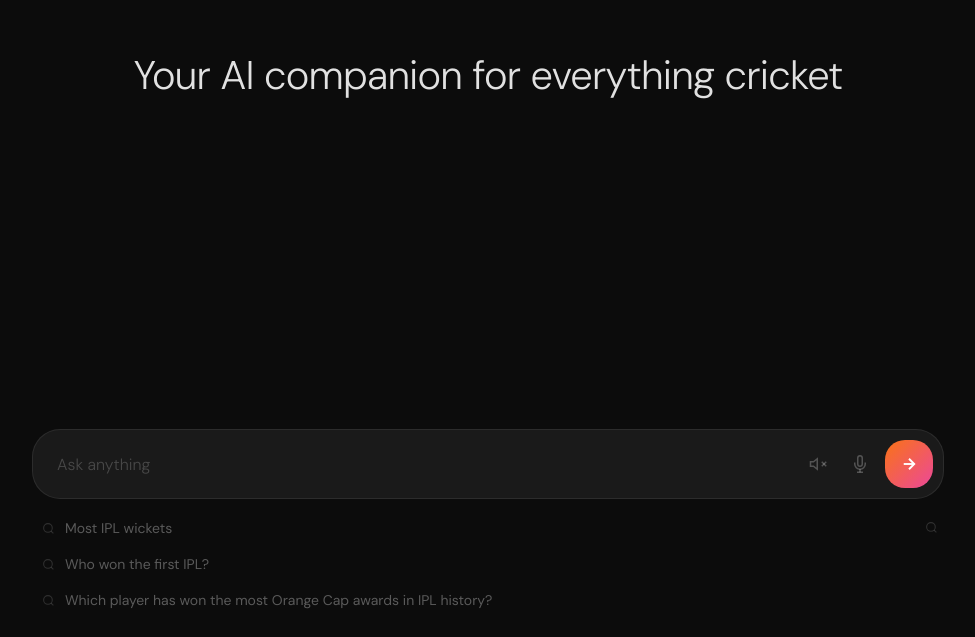
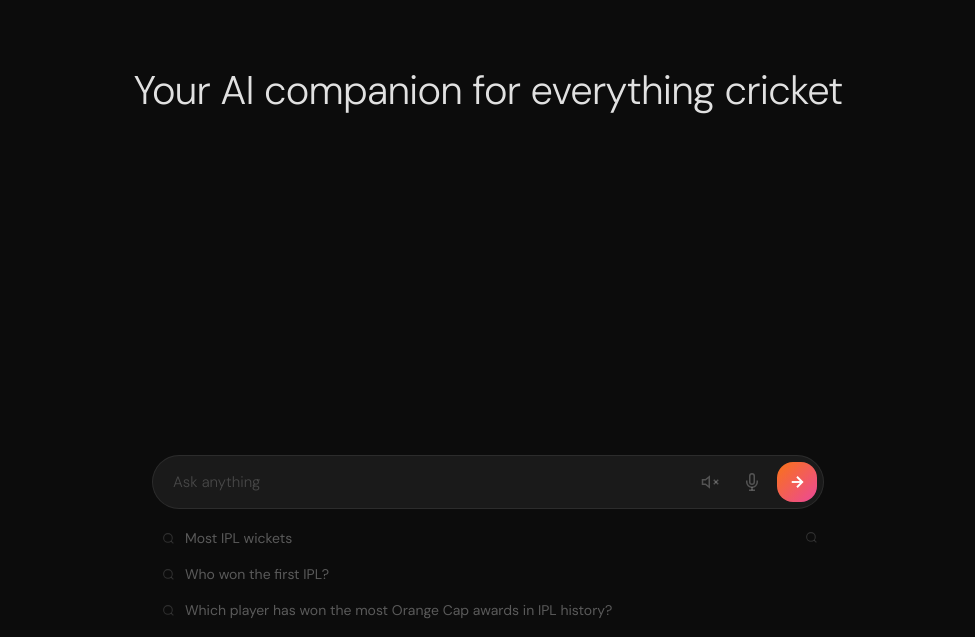
Before and after one commit to SD-SF360/AskAI, a React (Create React App) app: page / in a window 1280 px wide. Shown: the part 163-800 px from the top of the page, without its empty margins (152-1127 px from the left). Built offline with nearby package versions, Linux system fonts and the light colour scheme.

Commit message:
Reduce input bar height — more space for chat

```diff
--- a/src/AskSF360.css
+++ b/src/AskSF360.css
@@ -169,7 +169,7 @@
   width: 100%;
   flex-shrink: 0;
   background: linear-gradient(to top, #0c0c0c 80%, transparent);
-  padding: 8px 0 20px;
+  padding: 4px 0 10px;
   display: flex;
   flex-direction: column;
   align-items: center;
@@ -181,7 +181,7 @@
 
 .ask-input-inner {
   width: 100%;
-  max-width: 960px;
+  max-width: 720px;
   padding: 0 24px;
   box-sizing: border-box;
   display: flex;
@@ -195,7 +195,7 @@
   background: #1a1a1a;
   border: 1px solid rgba(255,255,255,0.08);
   border-radius: 28px;
-  padding: 10px 10px 10px 24px;
+  padding: 6px 6px 6px 20px;
   gap: 8px;
   box-sizing: border-box;
   transition: border-color 0.2s, box-shadow 0.2s;
@@ -212,8 +212,8 @@
   border: none;
   outline: none;
   color: #fff;
-  font-size: 16px;
-  padding: 8px 0;
+  font-size: 15px;
+  padding: 5px 0;
   min-width: 0;
   font-family: 'DM Sans', sans-serif;
   font-weight: 300;
@@ -250,9 +250,9 @@
 .ask-send-btn {
   background: linear-gradient(135deg, #f97316, #ec4899);
   border: none;
-  border-radius: 20px;
-  width: 48px;
-  height: 48px;
+  border-radius: 16px;
+  width: 40px;
+  height: 40px;
   display: flex;
   align-items: center;
   justify-content: center;
```
